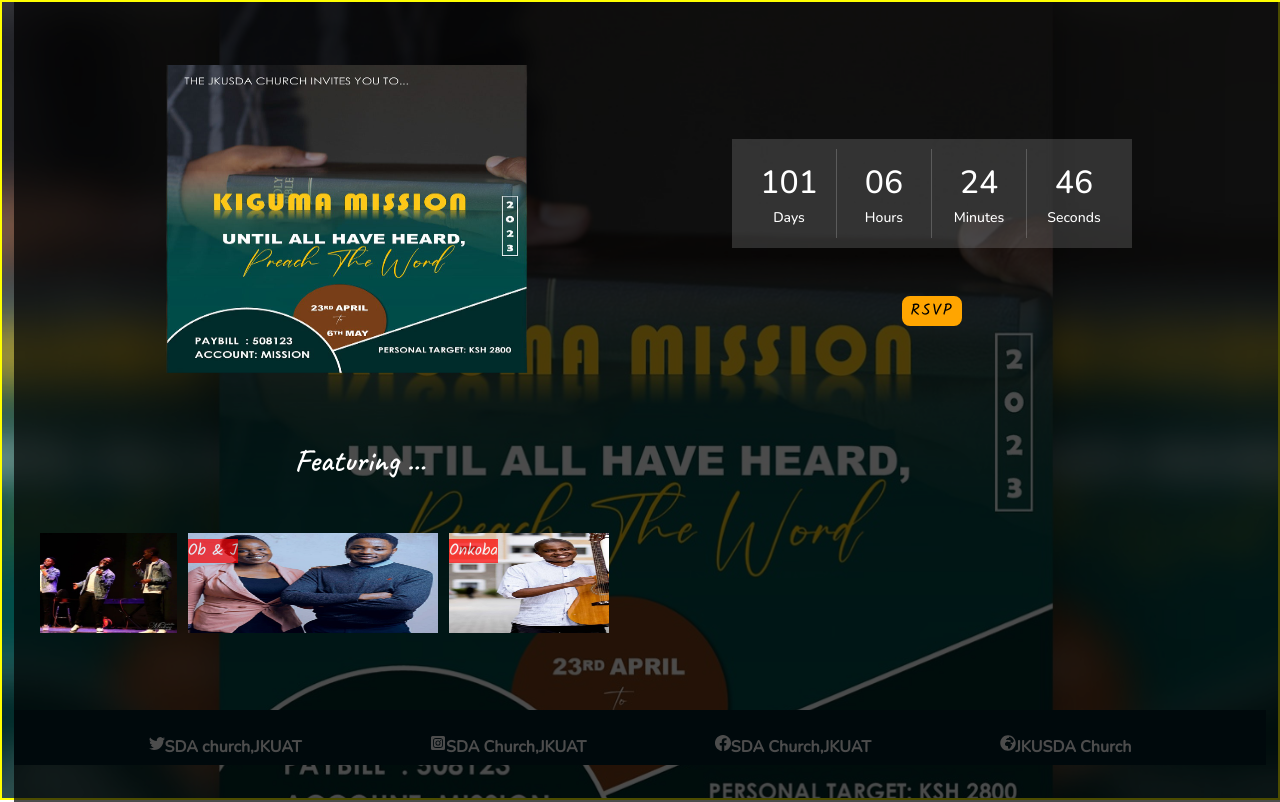
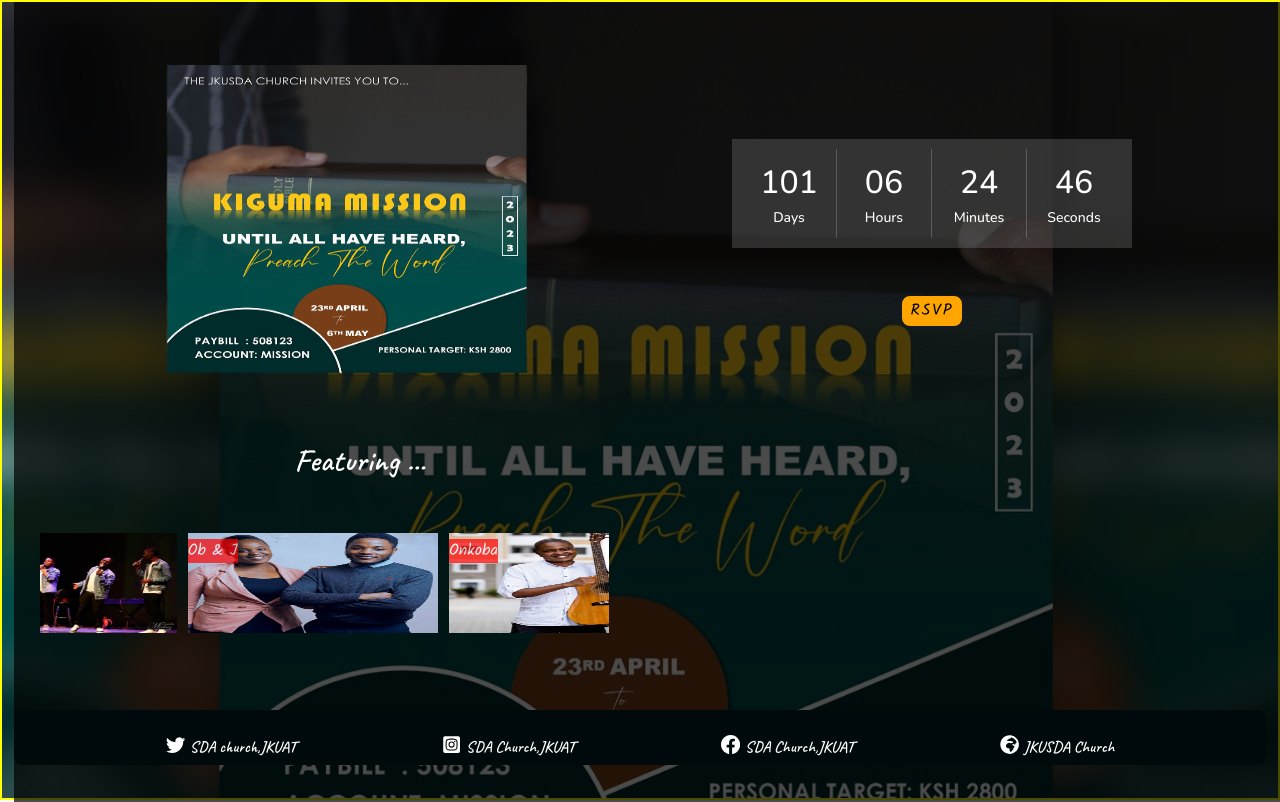
Before and after one commit to devblackie/kiguma-concert-ticketing, a React (Create React App) app: page / in a window 1280 px wide. Built offline with nearby package versions, Linux system fonts and the light colour scheme.

Commit message:
Linkage to Social media handles

```diff
--- a/src/pages/LandingPageFolder/Landing.css
+++ b/src/pages/LandingPageFolder/Landing.css
@@ -63,11 +63,11 @@ p {
   margin-top: 3rem;
   color: black;
   border: 2px solid orange;
-  border-radius: .5rem;
- background: orange;
- letter-spacing: 2px;
- font-family: 'Kalam', cursive;
- font-weight: 500;
+  border-radius: 0.5rem;
+  background: orange;
+  letter-spacing: 2px;
+  font-family: "Kalam", cursive;
+  font-weight: 500;
 }
 
 /* ------components in landing page end------- */
@@ -79,50 +79,52 @@ p {
   justify-content: center;
   align-items: center;
   /*width: 50vw;
-  */height: 40vh;
+  */
+  height: 40vh;
   /*padding: 2rem;*/
   border-radius: 0.5rem;
   color: #fff;
-
 }
 /* -----choirs section end */
-.foot{
+footer {
+  z-index: 1;
+  background-color: #001e2a;
+  z-index: 1;
+  display: flex;
+  justify-content: space-between;
+  border-radius: 0.5rem;
+  color: #fff;
+}
+.foot {
+  width: 100%;
   display: flex;
   justify-content: space-evenly;
   padding: 6px;
-  margin: 40;
   outline: none;
   text-align: center;
   font-size: 40px;
   padding-top: 25px;
+  z-index: 1000;
+  z-index: 15;
+  /* border: 2px solid #fa521c; */
+}
+
+#linkf {
+  text-decoration: none;
+  display: flex;
+  justify-content: space-around;
+  color: #fff;
+  font-size: medium;
+  font-family: 'Caveat', cursive;
+}
+#linkf:hover {
   color: #fa521c;
-  z-index: 1000;
-  background-color: #001E2A;
-  z-index: 15;
-
-
-
+}
+#sicon{
+  font-size: larger;
+  margin-right: 5px;
+}
+#sicon:hover{
+  transform: rotateZ('720deg');
 
 }
-footer {
-  z-index: 1;
-  background-color: #001E2A;
-
-
-}
-#linkf:hover{
-  color: #fa521c;
-  }
-
-#linkf{
-  text-decoration: none;
-  display: flex;
-  color: #fff;
-  font-size: medium;
-  font-weight: 600;
-}
-#footer {
-  display: flex;
-  align-items: flex-start;
-  margin-right: 5rem;
-}
--- a/src/pages/LandingPageFolder/Landing.js
+++ b/src/pages/LandingPageFolder/Landing.js
@@ -37,23 +37,24 @@ export default function Landing() {
       {/* footersection */}
       <footer>
         <div className="foot">
-          <Link to="" id="linkf">
-            <BsTwitter />
+
+          <a href="https://twitter.com/sdajkuat" id="linkf" target="_blank">
+            <BsTwitter id="sicon"/>
             SDA church,JKUAT
-          </Link>
+          </a>
 
-          <Link to="" id="linkf">
-            <FaInstagramSquare />
+          <a href="" id="linkf" target="_blank">
+            <FaInstagramSquare  id="sicon"/>
             SDA Church,JKUAT
-          </Link>
-          <Link to="" id="linkf">
-            <BsFacebook />
+          </a>
+          <a href="https://www.facebook.com/jkusda/" id="linkf" target="_blank">
+            <BsFacebook id="sicon"/>
             SDA Church,JKUAT
-          </Link>
-          <Link to="https://www.jkusdachurch.org/" id="linkf">
-            <FaGlobeAfrica />
+          </a>
+          <a href="https://www.jkusdachurch.org/" id="linkf" target="_blank">
+            <FaGlobeAfrica id="sicon"/>
             JKUSDA Church
-          </Link>
+          </a>
         </div>
       </footer>
     </div>
```
